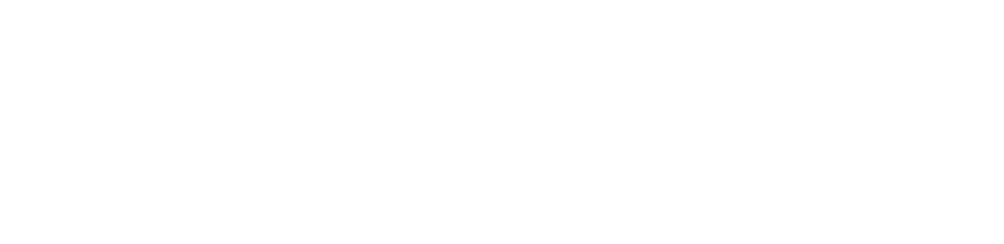
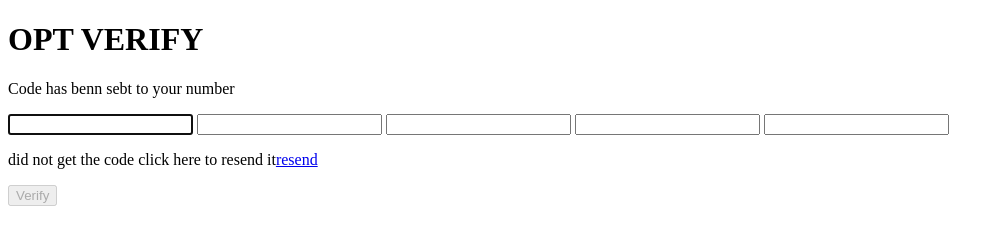
Before and after one commit to Mrjam007/My-Website223, a plain HTML site: page OPT-VERIFY.HTML in a window 1280 px wide. Shown: the whole page, without its empty margins (0-1004 px from the left). Drawn offline with Linux system fonts and the light colour scheme.

Commit message:
added OPT VERIFY

```diff
--- a/OPT-VERIFY.HTML
+++ b/OPT-VERIFY.HTML
@@ -6,6 +6,18 @@
     <title>Document</title>
 </head>
 <body>
-
+    <div class="opt-card">
+        <h1>OPT VERIFY</h1>
+        <p>Code has benn sebt to your number</p>
+        <div class="OPT-CARD-INPUT">
+            <input type="text" maxlength="1" autofocus>
+            <input type="text" maxlength="1">
+            <input type="text" maxlength="1">
+            <input type="text" maxlength="1">
+            <input type="text" maxlength="1">
+            <p>did not get the code click here to resend it<a href="#">resend</a></p>
+            <button disabled>Verify</button>
+        </div>
+    </div>
 </body>
 </html>
```
